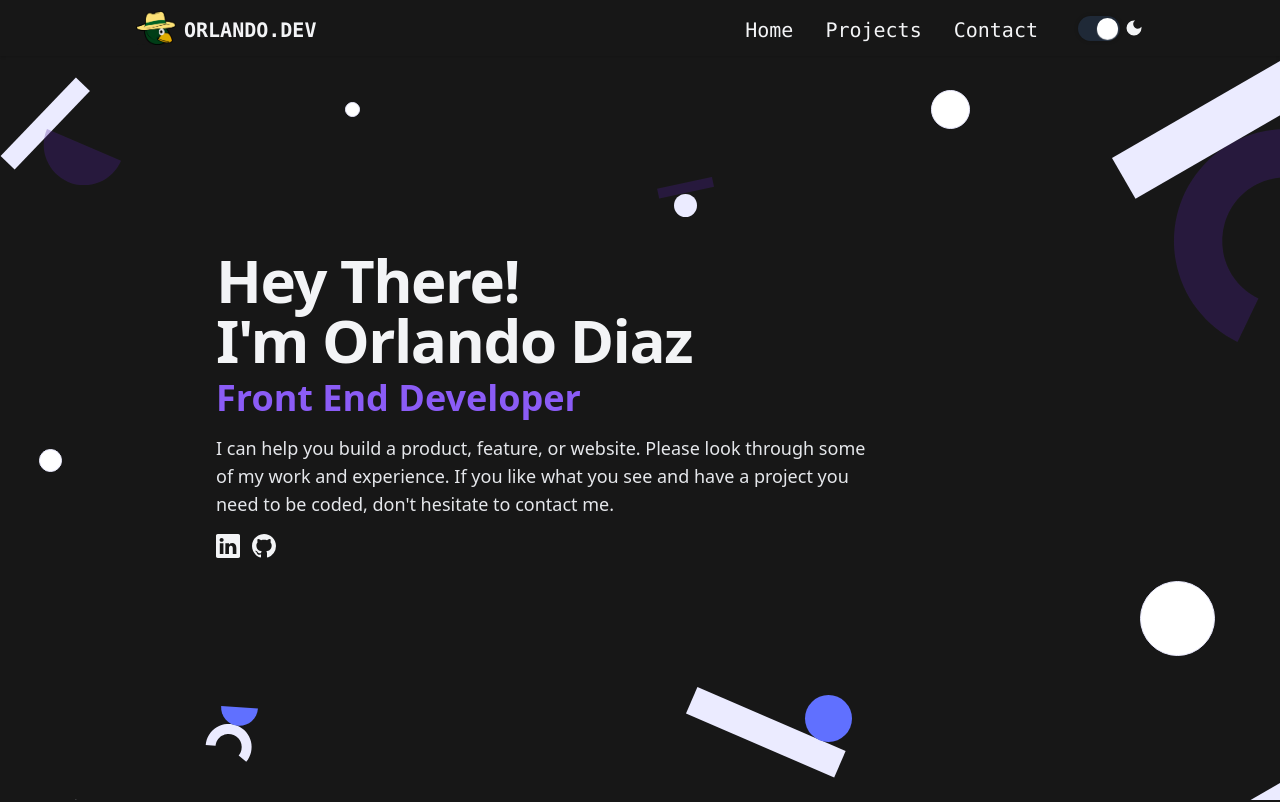
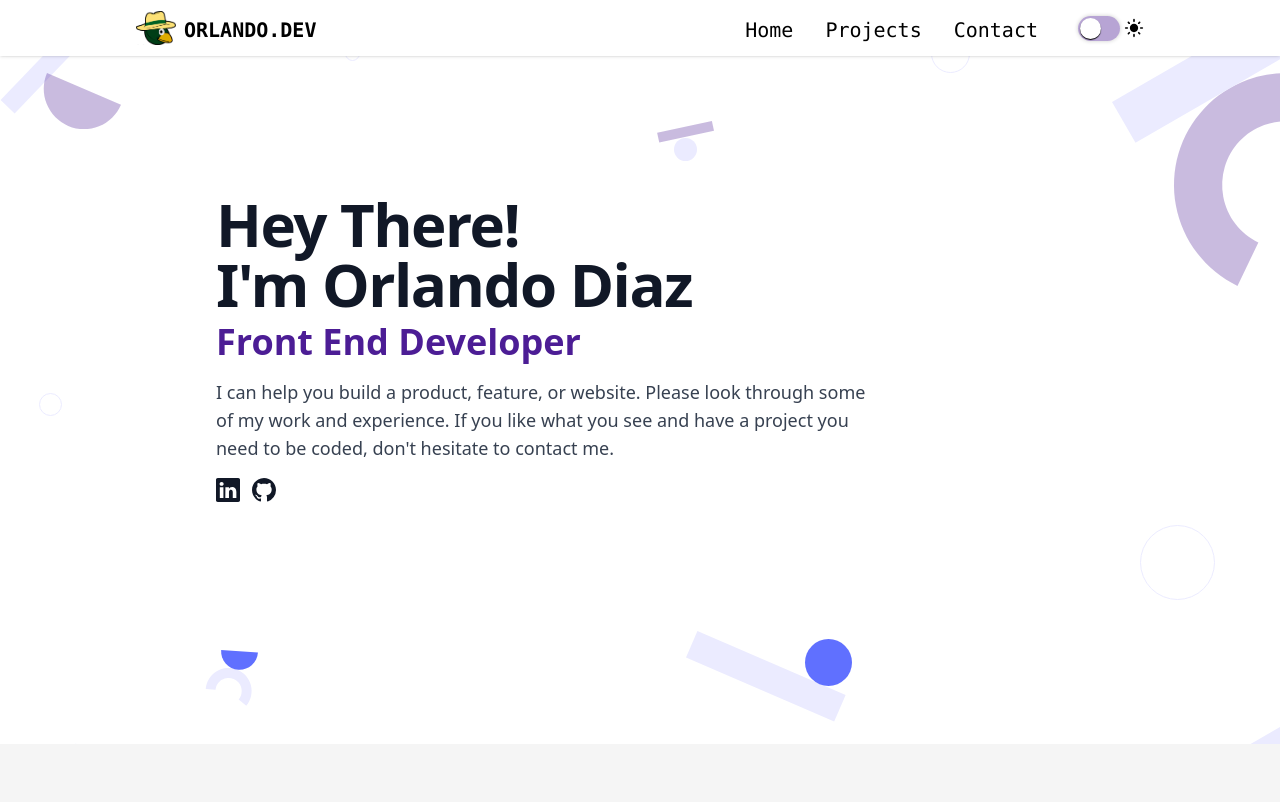
Before and after one commit to orlandodiazc/portfolio-react, a React (Vite) app: page / in a window 1280 px wide. Shown: the top 802 px of the page. Built offline with nearby package versions, Linux system fonts and the light colour scheme.

Commit message:
Add dark mode toggle

```diff
--- a/src/App.jsx
+++ b/src/App.jsx
@@ -1,3 +1,5 @@
+import { useEffect } from 'react'
+
 import Header from './components/Header.jsx'
 import Hero from './components/Hero.jsx'
 import Portfolio from './components/Portfolio.jsx'
@@ -6,9 +8,17 @@
 import Footer from './components/Footer.jsx'
 
 export default function App() {
+  let darkModeStatus = null
+
+  if (window.matchMedia('(prefers-color-scheme: dark)').matches) {
+    darkModeStatus = true
+  } else {
+    darkModeStatus = false
+  }
+
   return (
     <div className="bg-white dark:bg-neutral-900 dark:text-white">
-      <Header />
+      <Header initialThemeValue={darkModeStatus} />
       <main>
         <Hero />
         <Portfolio />
--- a/src/components/Header.jsx
+++ b/src/components/Header.jsx
@@ -9,13 +9,9 @@
   { name: 'Contact', href: '#contact', current: false }
 ]
 
-export default function Header() {
+export default function Header({ initialThemeValue }) {
   const [open, setOpen] = useState(false)
-  const [isDarkMode, setDarkMode] = useState(true)
-
-  function handleToggle() {
-    setDarkMode((prev) => !prev)
-  }
+  const [isDarkMode, setDarkMode] = useState(initialThemeValue)
 
   useEffect(() => {
     if (isDarkMode) {
@@ -25,9 +21,13 @@
     }
   }, [isDarkMode])
 
+  function handleToggle() {
+    setDarkMode((prev) => !prev)
+  }
+
   return (
-    <header className="bg-white dark:bg-neutral-900 dark:text-gray-100">
-      <nav className="text-xl shadow">
+    <header className="bg-white dark:bg-neutral-900 dark:text-gray-100 fixed w-full z-10">
+      <nav className="text-xl shadow ">
         <div className="max-w-5xl m-auto px-2">
           <div className="flex justify-between h-14 items-center">
             <a className="flex items-center gap-2 font-mono font-bold" href="/">
@@ -77,6 +77,7 @@
             </button>
           </div>
           {open && (
+            <div className="flex flex-col items-center">
               <ul className="flex flex-col items-center gap-4 pb-4 sm:hidden">
                 {navigation.map((item) => {
                   return (
@@ -86,6 +87,17 @@
                   )
                 })}
               </ul>
+              <div className="flex gap-1 items-center mb-5">
+                <Switch.Root
+                  onCheckedChange={handleToggle}
+                  checked={isDarkMode}
+                  className="w-[42px] h-[25px] bg-violet-900/40 rounded-full relative shadow-[0_0_4px_rgb(0,0,0,0.2)] focus:shadow-[0_0_0_1px_rgb(0,0,0,0.5] data-[state=checked]:bg-gray-800 outline-none cursor-default"
+                >
+                  <Switch.Thumb className="block w-[21px] h-[21px] bg-white rounded-full shadow-[0_1px_1px] transition-transform duration-100 translate-x-0.5 will-change-transform data-[state=checked]:translate-x-[19px]" />
+                </Switch.Root>
+                {isDarkMode ? <MdDarkMode /> : <MdLightMode />}
+              </div>
+            </div>
           )}
         </div>
       </nav>
```
Lines whose indentation alone changed are shown as unchanged.
